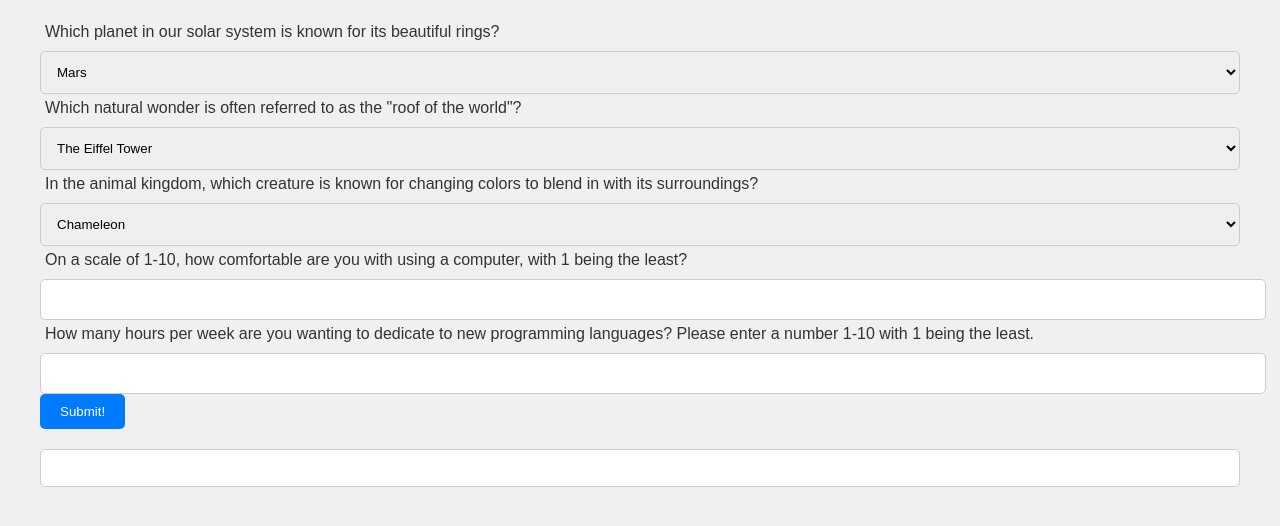
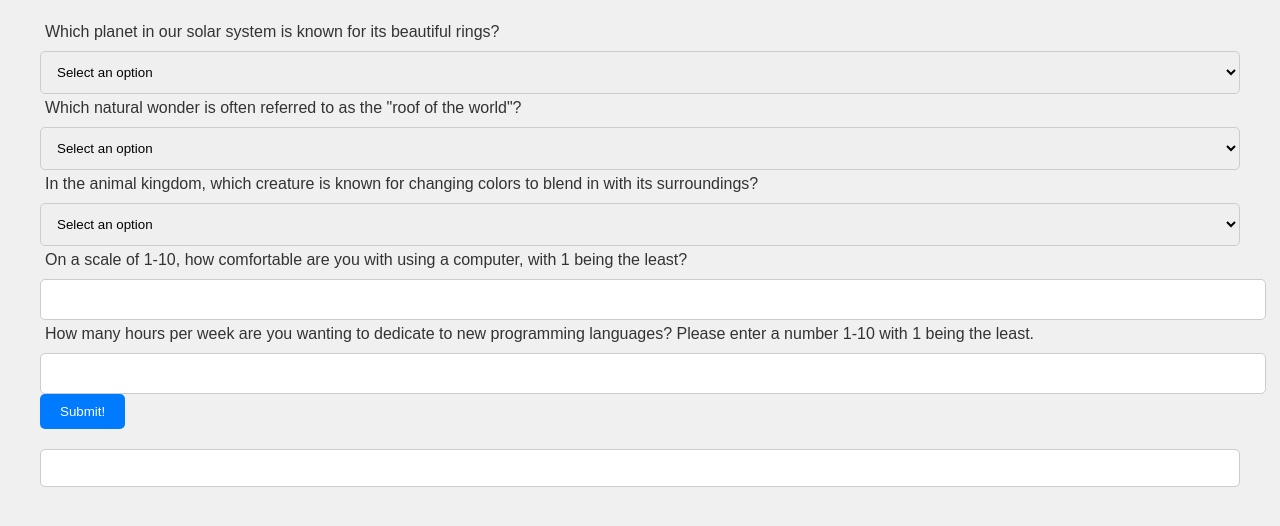
Before and after one commit to ajdemski/Language-Suggester, a plain HTML site: page index.html in a window 1280 px wide. Shown: the part 80-606 px from the top of the page. Drawn offline with Linux system fonts and the light colour scheme.

Commit message:
finished

```diff
--- a/index.html
+++ b/index.html
@@ -17,6 +17,7 @@
     <div class="dropdown1">
       <label for="question1">Which planet in our solar system is known for its beautiful rings?</label>
       <select id="options-1">
+        <option value="select">Select an option</option>
         <option value="mars">Mars</option>
         <option value="jupiter">Jupiter</option>
         <option value="saturn">Saturn</option>
@@ -25,6 +26,7 @@
     <div class="dropdown2">
       <label for="question2">Which natural wonder is often referred to as the "roof of the world"?</label>
       <select id="options-2">
+        <option value="select">Select an option</option>
         <option value="theEiffelTower">The Eiffel Tower</option>
         <option value="mountEverest">Mount Everest</option>
         <option value="theGrandCanyon">The Grand Canyon</option>
@@ -34,6 +36,7 @@
       <label for="question3">In the animal kingdom, which creature is known for changing colors to blend in with its
         surroundings?</label>
       <select id="options-3">
+        <option value="select">Select an option</option>
         <option value="chameleon">Chameleon</option>
         <option value="panda">Panda</option>
         <option value="platypus">Platypus</option>
```
Also changed, not shown: 1 other file.
